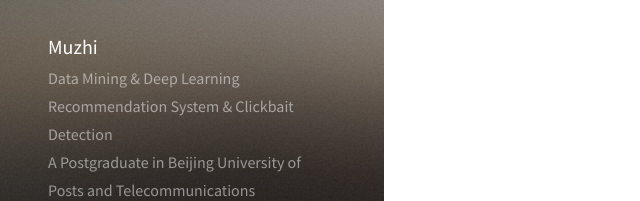
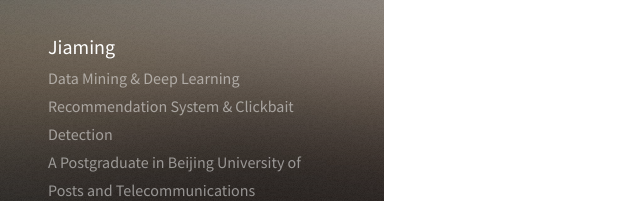
Before and after one commit to zheng19931128/zheng19931128.github.io, a plain HTML site: page index.html in a window 1280 px wide. Shown: the part 297-498 px from the top of the page, 0-640 px from the left. Drawn offline with Linux system fonts and the light colour scheme.

Commit message:
Update index.html

```diff
--- a/index.html
+++ b/index.html
@@ -15,7 +15,7 @@
         <ul>
 				<li><img src="images/avatar.png" width="200px" height="190px"/></li>
       </ul>
-        <h1><strong>Muzhi</strong></h1>
+        <h1><strong>Jiaming</strong></h1>
 				Data Mining & Deep Learning
 				Recommendation System & Clickbait Detection
         <!-- content-->
```
